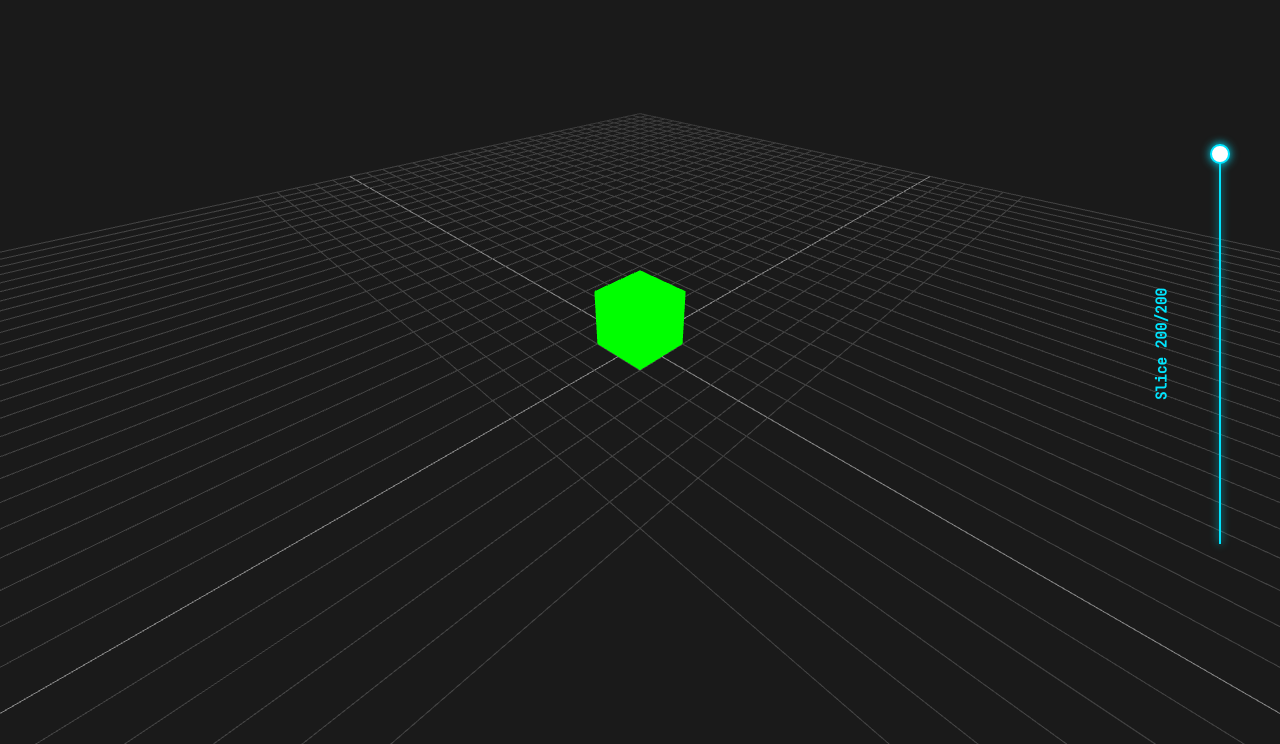
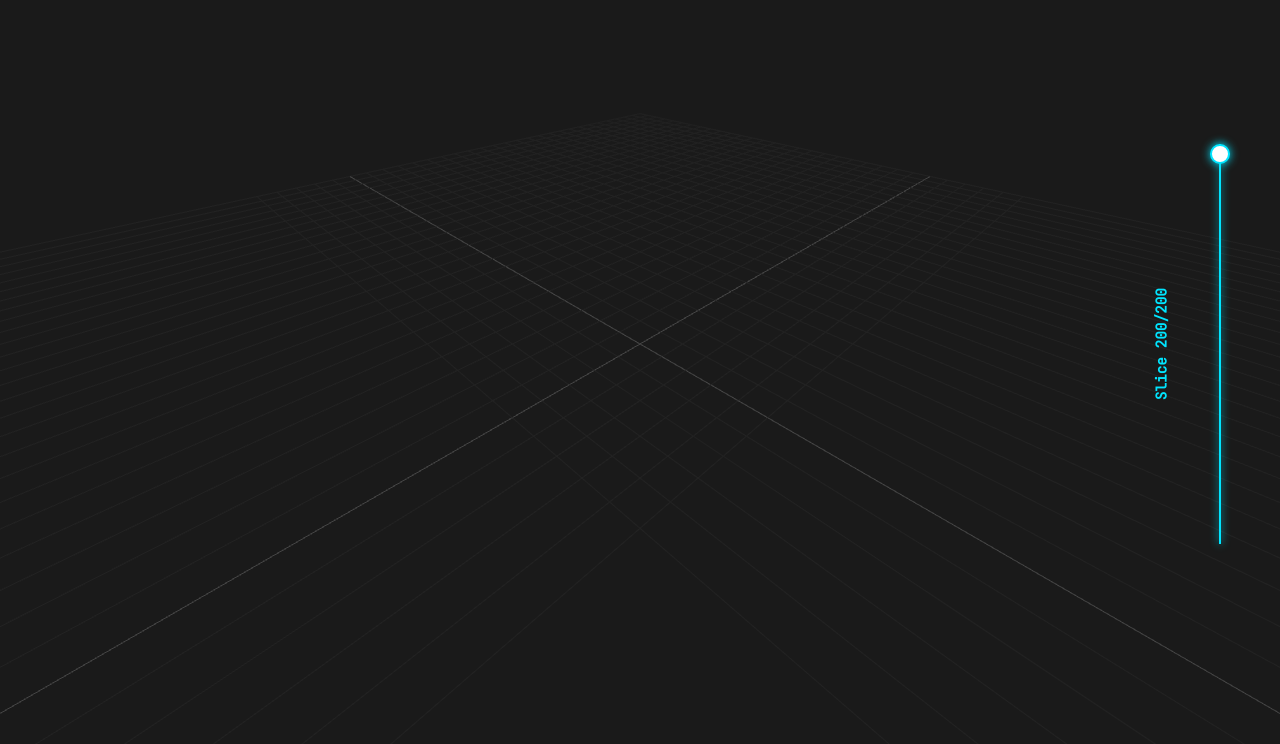
Before and after one commit to Noga212/BubblePrinter, a website built with Vite: page index.html in a window 1280 px wide. Shown: the part 56-800 px from the top of the page. Built offline with nearby package versions, Linux system fonts and the light colour scheme; animation ran at ten frames a second.

Commit message:
Remove debug code (cube, alerts) and restore scene visuals

```diff
--- a/index.html
+++ b/index.html
@@ -10,14 +10,6 @@
   <link rel="preconnect" href="https://fonts.gstatic.com" crossorigin>
   <link href="https://fonts.googleapis.com/css2?family=Inter:wght@400;700&family=JetBrains+Mono:wght@400&display=swap"
     rel="stylesheet">
-  <script>
-    window.onerror = function (msg, url, line, col, error) {
-      alert("Error: " + msg + "\nLine: " + line + "\nCol: " + col);
-    };
-    window.addEventListener('unhandledrejection', function (event) {
-      alert("Unhandled Rejection: " + event.reason);
-    });
-  </script>
 </head>
 
 <body>
@@ -47,7 +39,7 @@
       }
     }
   </script>
-  <script type="module" src="./main.js?v=2"></script>
+  <script type="module" src="./main.js?v=3"></script>
 </body>
 
 </html>
--- a/main.js
+++ b/main.js
@@ -11,16 +11,8 @@ scene.background = new THREE.Color(0x1a1a1a); // Deep Void
 scene.fog = new THREE.Fog(0x1a1a1a, 20, 100);
 
 // Grid Helper (Cura Style)
-const gridHelper = new THREE.GridHelper(50, 50, 0x888888, 0x444444);
+const gridHelper = new THREE.GridHelper(50, 50, 0x444444, 0x222222);
 scene.add(gridHelper);
-
-// Debug Cube (Green = Fixed)
-const geometry = new THREE.BoxGeometry(2, 2, 2);
-const material = new THREE.MeshBasicMaterial({ color: 0x00ff00 }); // Green
-const cube = new THREE.Mesh(geometry, material);
-cube.position.y = 1;
-scene.add(cube);
-console.log("BubblePrinter Main.js v2 loaded");
 
 // Camera
 const camera = new THREE.PerspectiveCamera(75, window.innerWidth / window.innerHeight, 0.1, 1000);
```
